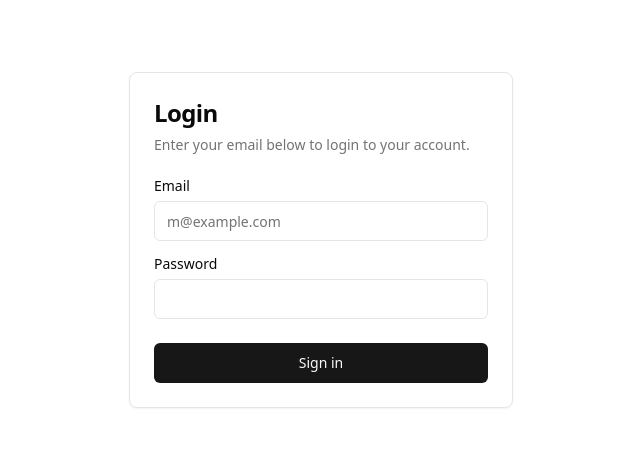
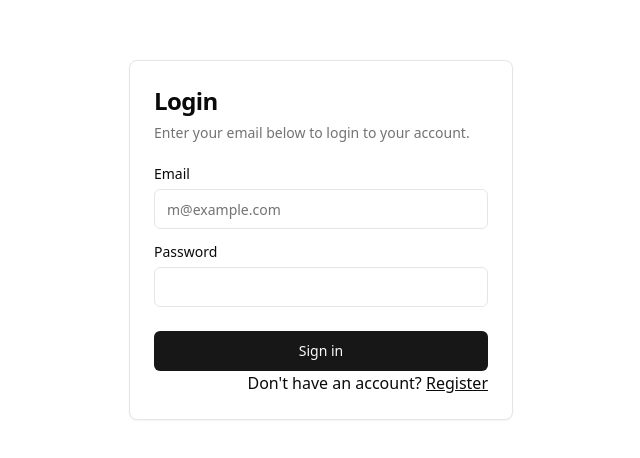
Before and after one commit to MosaBeryal/elib-react-shadcn, a React (Vite) app: page /login in a window 1280 px wide. Shown: the part 160-618 px from the top of the page, without its empty margins (319-959 px from the left). Built offline with nearby package versions, Linux system fonts and the light colour scheme.

Commit message:
route to register page added

```diff
--- a/src/pages/Login.tsx
+++ b/src/pages/Login.tsx
@@ -1,4 +1,5 @@
 import { Button } from "@/components/ui/button";
+import { Link } from "react-router-dom";
 import {
   Card,
   CardContent,
@@ -23,15 +24,26 @@ function Login() {
         <CardContent className="grid gap-4">
           <div className="grid gap-2">
             <Label htmlFor="email">Email</Label>
-          <Input id="email" type="email" placeholder="m@example.com" required />
+            <Input
+              id="email"
+              type="email"
+              placeholder="m@example.com"
+              required
+            />
           </div>
           <div className="grid gap-2">
             <Label htmlFor="password">Password</Label>
             <Input id="password" type="password" required />
           </div>
         </CardContent>
-      <CardFooter>
+        <CardFooter className="flex flex-col items-end">
           <Button className="w-full">Sign in</Button>
+          <div className="">
+            Don't have an account?{" "}
+            <Link to="/registration" className="underline">
+              Register
+            </Link>
+          </div>
         </CardFooter>
       </Card>
     </section>
```
Lines whose indentation alone changed are shown as unchanged.
